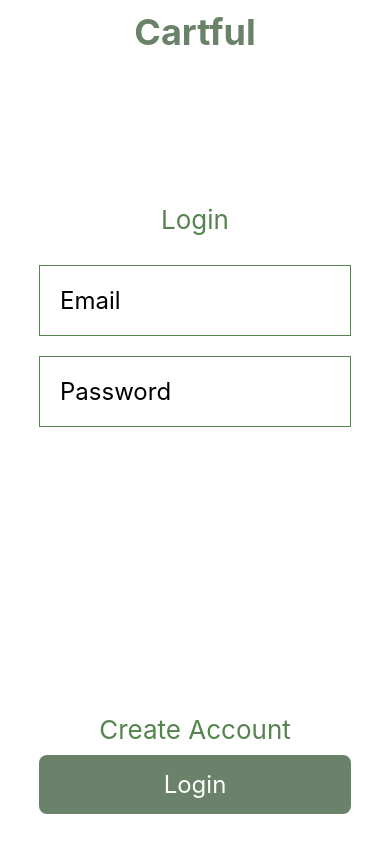
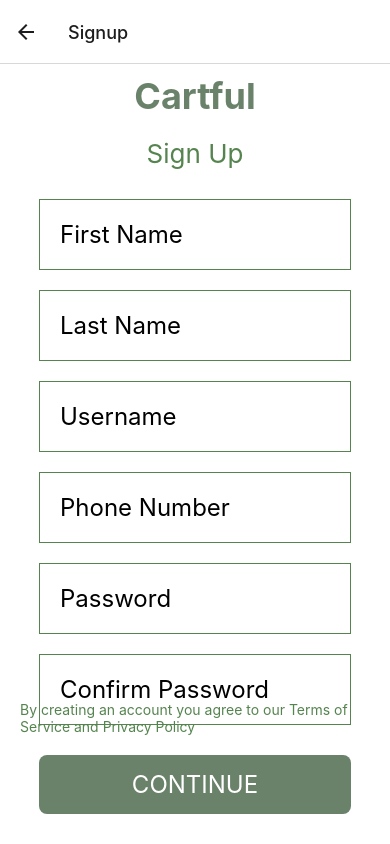
Before and after one commit to itsseanez/Cartful, a React Native app: screen /Signup in a window 390 px wide. Built offline with nearby package versions, Linux system fonts and the light colour scheme.

Commit message:
User is loaded into login

```diff
--- a/App.js
+++ b/App.js
@@ -1,11 +1,24 @@
 import { StatusBar } from 'expo-status-bar';
-import { useState } from 'react';
-import { StyleSheet, Text, View, SafeAreaView, TextInput, Button, Alert } from 'react-native';
+import { useState, useEffect } from 'react';
+import { StyleSheet, Text,ActivityIndicator, View, SafeAreaView, TextInput, Button, Alert } from 'react-native';
 import React from 'react';
+import {NavigationContainer} from '@react-navigation/native';
+import { createNativeStackNavigator } from '@react-navigation/native-stack';
 
 //screens
 import Login from './screens/Login';
+import Signup from './screens/Signup';
+import Home from './screens/Home';
+const Stack = createNativeStackNavigator();
 
 export default function App() {
-  return <Login />;
+  return (
+    <NavigationContainer>
+      <Stack.Navigator initialRouteName='Login'>
+        <Stack.Screen name="Login" component={Login} />
+        <Stack.Screen name="Signup" component={Signup} />
+        <Stack.Screen name="Home" component={Home}/>
+      </Stack.Navigator>
+    </NavigationContainer>
+  );
 }
--- a/components/styles.js
+++ b/components/styles.js
@@ -50,7 +50,6 @@ export const styles = StyleSheet.create({
         textAlign: 'center',
         color: `${secondary}`,
         padding: 10,
-        paddingTop: 140
     },
 
     formComponent: {
@@ -61,5 +60,10 @@ export const styles = StyleSheet.create({
         borderWidth: 1,
         width: '80%',
         justifyContent: 'center',
+    },
+
+    regularText: {
+        color: `${secondary}`,
+        padding: 20
     }
   });
--- a/package.json
+++ b/package.json
@@ -9,10 +9,14 @@
     "web": "expo start --web"
   },
   "dependencies": {
+    "@react-navigation/native": "^6.1.6",
+    "@react-navigation/native-stack": "^6.9.12",
     "expo": "~47.0.12",
     "expo-status-bar": "~1.4.2",
     "react": "18.1.0",
-    "react-native": "0.70.5"
+    "react-native": "0.70.5",
+    "react-native-safe-area-context": "4.4.1",
+    "react-native-screens": "~3.18.0"
   },
   "devDependencies": {
     "@babel/core": "^7.12.9"
--- a/screens/Home.js
+++ b/screens/Home.js
@@ -0,0 +1,36 @@
+import React from 'react';
+import { useState } from 'react';
+import { StyleSheet, Text, View, SafeAreaView, TextInput, Button, Alert, Pressable, Keyboard, TouchableWithoutFeedback } from 'react-native';
+
+import {
+    styles
+} from './../components/styles';
+import Login from '../screens/Login';
+
+const Home = () => {
+
+    const [objectList, setObjectList] = useState([]);
+
+    /*useEffect(() => {
+        fetch(`https://cartful.azurewebsites.net/list/GetLists?userId=${}`)
+        .then(response => response.json())
+        .then(data => setObjectList(data))
+        .catch(error => console.error(error));
+    }, []);*/
+
+    return (
+        <FlatList
+        data={objectList}
+        keyExtractor={item => item.id.toString()}
+        renderItem={({ item }) => (
+            <View>
+            <Text>{item.name}</Text>
+            <Text>{item.description}</Text>
+            {/* Display other object details as needed */}
+            </View>
+        )}
+        />
+    );
+}
+
+export default Home;
--- a/screens/Login.js
+++ b/screens/Login.js
@@ -1,23 +1,40 @@
-import React from 'react';
-import { useState } from 'react';
-import { StyleSheet, Text, View, SafeAreaView, TextInput, Button, Alert, Pressable, Keyboard, TouchableWithoutFeedback } from 'react-native';
+import * as React from 'react';
+import { useState, useEffect } from 'react';
+import { StyleSheet,ActivityIndicator, Text, View, SafeAreaView, TextInput, Button, Alert, Pressable, Keyboard, TouchableWithoutFeedback } from 'react-native';
 import { StatusBar } from 'expo-status-bar';
+import { NavigationContainer } from '@react-navigation/native';
+import { createNativeStackNavigator } from '@react-navigation/native-stack';
 
 import {
     styles
 } from './../components/styles';
 
-const Login = () => {
-    const [emailText, setEmailText] = useState('');
+const Login = ({navigation}) => {
+    const [usernameText, setUsernameText] = useState('');
     const [passwordText, setPasswordText] = useState('');
 
-    function handleEmailChange(text) {
-        setEmailText(text);
+    function handleUsernameChange(text) {
+        setUsernameText(text);
     }
 
     function handlePasswordChange(text) {
         setPasswordText(text);
     }
+
+    const handleLogin = async () => {
+        try {
+            const response = await fetch(`https://cartful.azurewebsites.net/account/GetAccount?username=${usernameText}&password=${passwordText}`)
+            const user = await response.json();
+            const userId=user.userId
+            // Do something with the response data (e.g. save user token to async storage)
+            Alert.alert(`${JSON.stringify(userId)}`)
+            if(user.userId!==undefined) {
+                navigation.navigate('Home', {userId})
+            }
+        } catch (error) {
+          console.error('Failed to log in:', error.message);
+        }
+      };
 
     return (
         <TouchableWithoutFeedback onPress={Keyboard.dismiss} accessible={false}>
@@ -27,9 +44,9 @@ const Login = () => {
                     <Text style={styles.pageSubTitle}>Login</Text>
                     <TextInput
                         style={styles.formComponent}
-                        onChangeText={handleEmailChange}
-                        value={emailText}
-                        placeholder= 'Email'
+                        onChangeText={handleUsernameChange}
+                        value={usernameText}
+                        placeholder= 'Username'
                     />
                     <TextInput
                         style={styles.formComponent}
@@ -40,10 +57,10 @@ const Login = () => {
                     />
                 </View>
 
-                <Pressable>
+                <Pressable onPress={() => navigation.navigate('Signup')}>
                     <Text style={styles.pageSubTitle}>Create Account</Text>
                 </Pressable>
-                <Pressable style={styles.button} onPress={() => Alert.alert(`Hey ${emailText}`)}>
+                <Pressable style={styles.button} onPress={() => handleLogin()}>
                     <Text style={styles.text}>Login</Text>
                 </Pressable>
             </SafeAreaView>
--- a/screens/Signup.js
+++ b/screens/Signup.js
@@ -26,7 +26,7 @@ const Signup = () => {
     }
 
     function handleConfirmPasswordChange(text) {
-        setConfirmPassworText(text);
+        setConfirmPasswordText(text);
     }
 
     return (
@@ -34,19 +34,34 @@ const Signup = () => {
             <SafeAreaView style={styles.container}>
                 <View style={styles.innerContainer}>
                     <Text style={styles.pageTitle}>Cartful</Text>
-                    <Text style={styles.pageSubTitle}>Login</Text>
+                    <Text style={styles.pageSubTitle}>Sign Up</Text>
+
                     <TextInput
                         style={styles.formComponent}
                         onChangeText={handleNameChange}
                         value={nameText}
-                        placeholder= 'Full Name'
+                        placeholder= 'First Name'
+                    />
+
+                    <TextInput
+                        style={styles.formComponent}
+                        onChangeText={handleNameChange}
+                        value={nameText}
+                        placeholder= 'Last Name'
                     />
 
                     <TextInput
                         style={styles.formComponent}
                         onChangeText={handleEmailChange}
                         value={emailText}
-                        placeholder= 'Email'
+                        placeholder= 'Username'
+                    />
+
+                    <TextInput
+                        style={styles.formComponent}
+                        onChangeText={handleEmailChange}
+                        value={emailText}
+                        placeholder= 'Phone Number'
                     />
 
                     <TextInput
@@ -66,7 +81,7 @@ const Signup = () => {
                     />
                 </View>
 
-                <Text style={styles.pageSubTitle}>By creating an account you agree to our Terms of Service and Privacy Policy</Text>
+                <Text style={styles.regularText}>By creating an account you agree to our Terms of Service and Privacy Policy</Text>
                 <Pressable style={styles.button} onPress={() => Alert.alert(`Hey ${nameText}`)}>
                     <Text style={styles.text}>CONTINUE</Text>
                 </Pressable>
```
Also changed, not shown: 1 other file (tests, documents, lock files or other folders).
